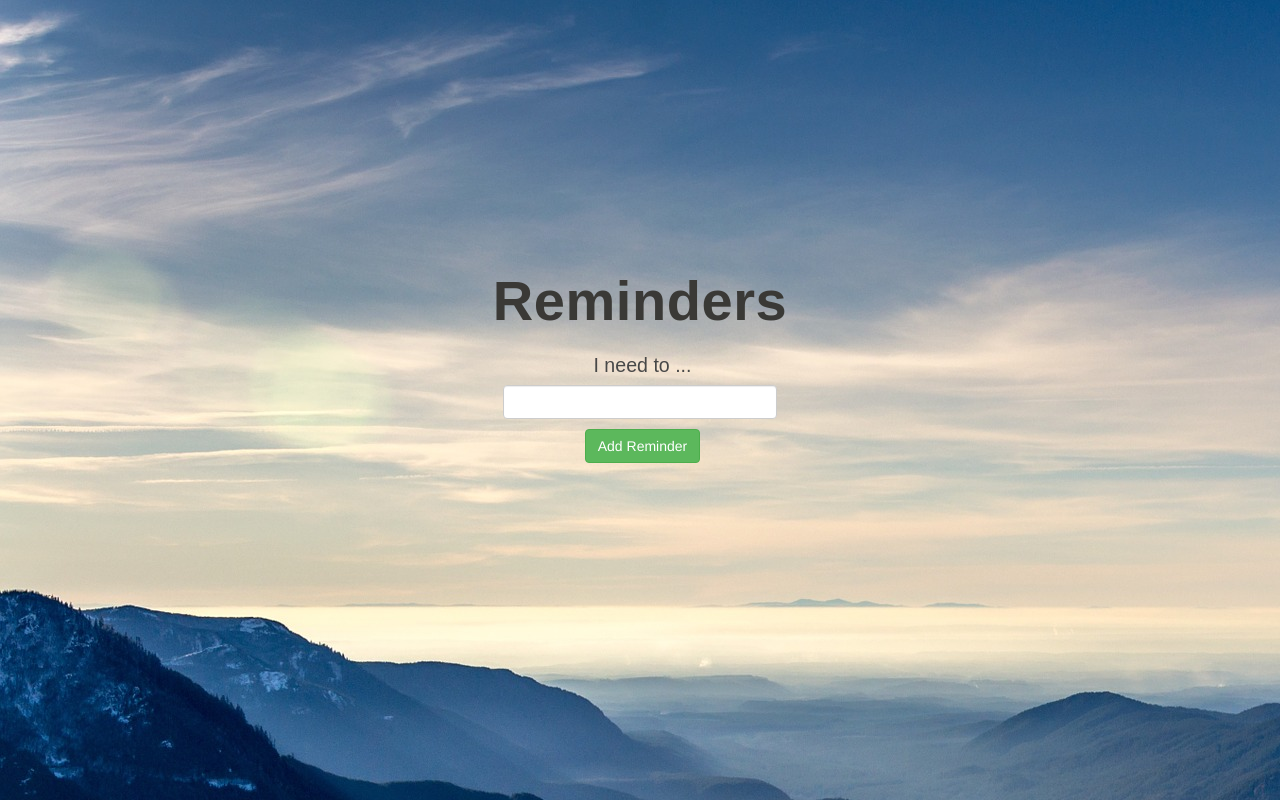
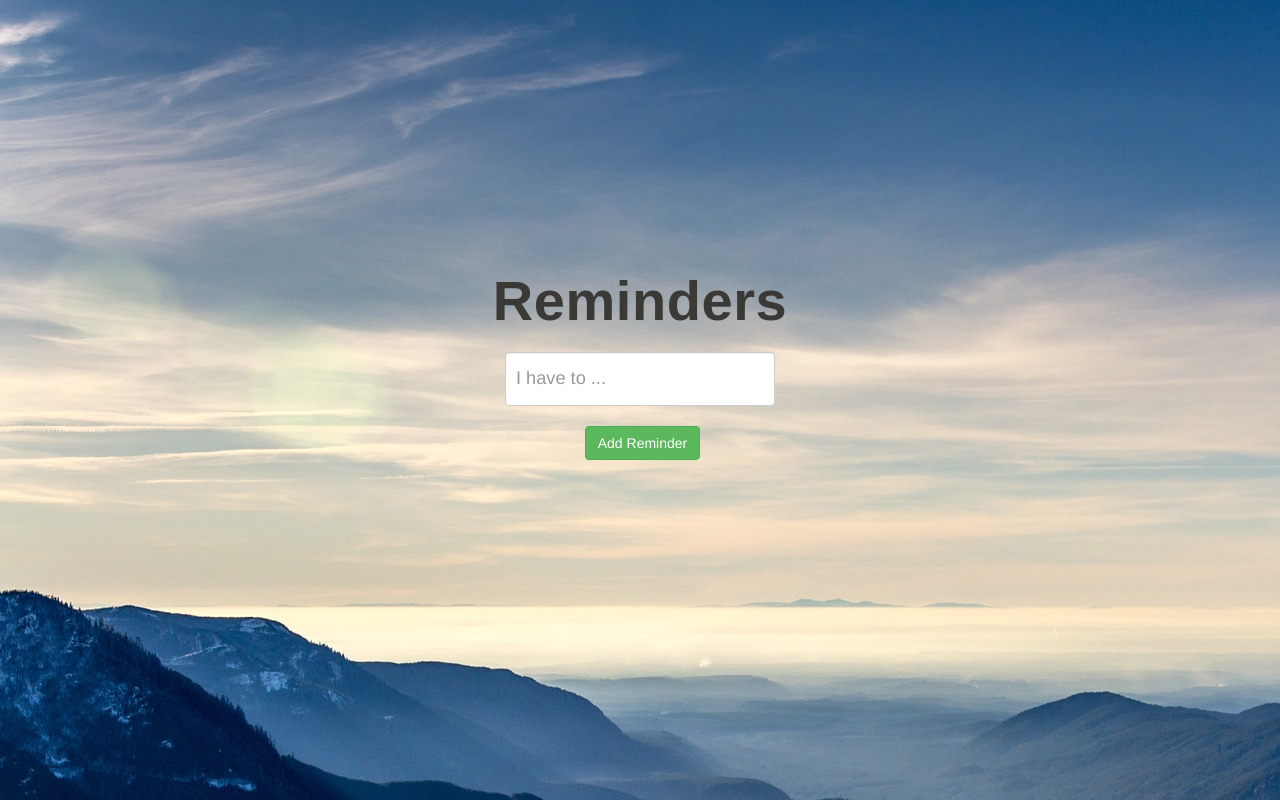
Before and after one commit to ckdrew670/reminders, a React (Create React App) app: page / in a window 1280 px wide. Built offline with nearby package versions, Linux system fonts and the light colour scheme.

Commit message:
Remove label from form

```diff
--- a/src/components/Form/Form.js
+++ b/src/components/Form/Form.js
@@ -35,17 +35,18 @@ class Form extends Component {
             <form
                 className="form"
                 onSubmit={ this.addReminder }>
-                <label className="form-label">I need to ...</label>
+
                 <input
                     type="text"
                     className="form-control"
                     value={ text }
+                    placeholder="I have to ..."
                     onChange={ this.handleChange }
                 />
 
                 <input
                     type="submit"
-                    className="btn btn-success"
+                    className="btn btn-success form-button"
                     value="Add Reminder"
                 />
             </form>
--- a/src/index.css
+++ b/src/index.css
@@ -33,24 +33,17 @@ h1 {
     flex-wrap: wrap;
 }
 
-.form-label {
-    color: rgb(72, 72, 72);
-    font-family: Arial, Helvetica, sans-serif;
-    font-size: 1.4em;
-    font-weight: lighter;
-}
-
 .form-control {
     font-size: 1.3em;
-    margin-right: 5px;
-    margin-bottom: 10px;
+    margin: 0 5px 20px 0;
+    padding: 10px;
+    height: 3em;
 
 }
 
 .form-control:focus {
     font-size: 1.3em;
-    margin-right: 5px;
-    margin-bottom: 10px;
+    margin: 0 5px 20px 0;
 
 }
 
```
